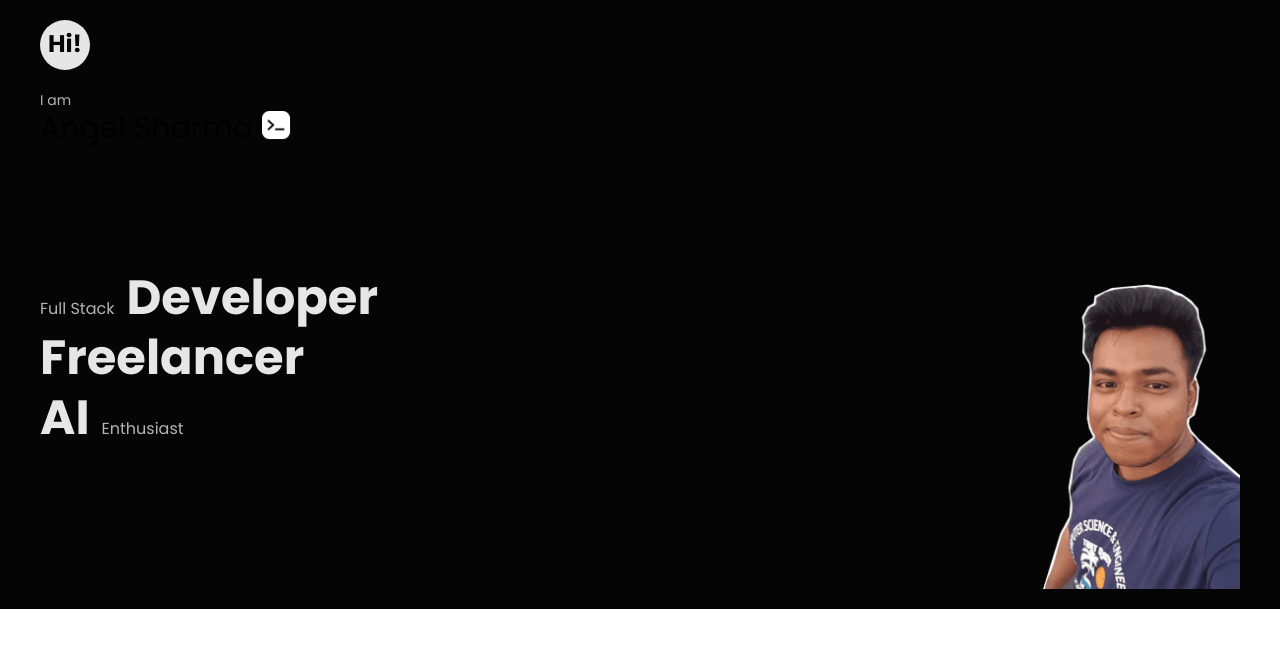
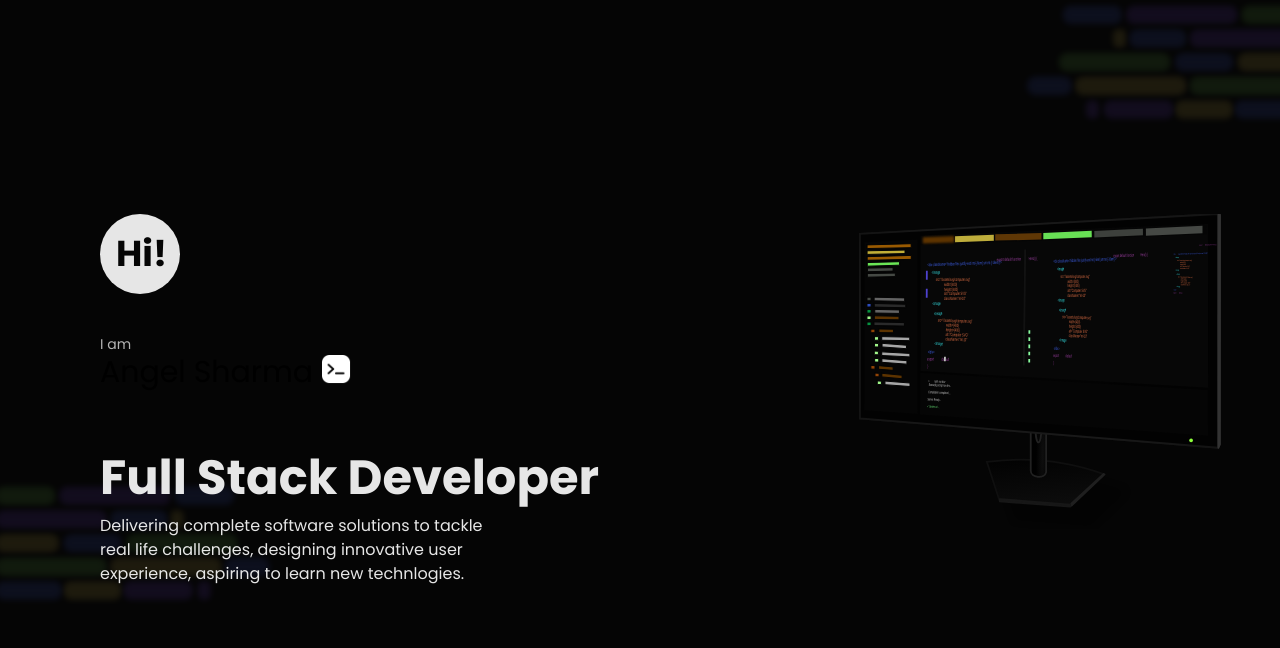
Before and after one commit to angel-dev-cse/angel-dev-cse.github.io, a Next.js app: page / in a window 1280 px wide. Shown: the top 648 px of the page. Built offline with nearby package versions, Linux system fonts and the light colour scheme.

Commit message:
Added svg computer + minor fixes

```diff
--- a/app/components/Hero.tsx
+++ b/app/components/Hero.tsx
@@ -3,23 +3,23 @@ import Image from "next/image";
 
 export default function Hero() {
   return (
-    <div id="hero" className="flex flex-col p-5">
+    <div id="hero" className="flex flex-col p-5 relative">
       <div className="flex items-center justify-center sm:items-start sm:justify-start">
         <Image
           src="/assets/images/white.png"
-          height={50}
-          width={50}
+          height={80}
+          width={80}
           alt="White Image"
           className="rounded-full aspect-square object-cover opacity-90 relative"
         />
         <h1
-          className={`${poppinsBold.className} absolute text-center text-2xl text-black-100 ml-0 mt-0 sm:ml-2 sm:mt-2`}
+          className={`${poppinsBold.className} absolute text-center text-4xl text-black-100 ml-0 mt-0 sm:ml-4 sm:mt-5`}
         >
           Hi!
         </h1>
       </div>
 
-      <span className="text-sm text-white-200 mt-5">I am</span>
+      <span className="text-sm text-white-200 mt-10">I am</span>
 
       <div className="align-middle">
         <span className="relative text-3xl mr-2">Angel Sharma</span>
@@ -31,27 +31,45 @@ export default function Hero() {
           className="absolute inline-flex"
         />
       </div>
-      <div className="mt-5 sm:mt-32">
+      <div className="mt-16 sm:mt-25">
         <div className="mb-3">
-          <span className="text-md text-white-200 mr-3">Full Stack</span>
-          <span className="text-5xl font-bold text-white-100">Developer</span>
+          {/* <span className="text-md text-white-200 mr-3">Full Stack</span> */}
+          <span className="text-5xl font-extrabold text-white-100">
+            Full Stack Developer
+          </span>
         </div>
 
+        {/*
         <div className="mb-3">
-          <span className="text-5xl font-bold text-white-100">Freelancer</span>
-        </div>
+          <span className="text-4xl text-white-100 mr-3">AI Enthusiast</span>
+          <span className="text-md text-white-200"></span>
+        </div> */}
 
-        <div>
-          <span className="text-5xl font-bold text-white-100 mr-3">AI</span>
-          <span className="text-md text-white-200">Enthusiast</span>
+        {/* <div>
+          <span className="text-4xl text-white-100">Freelancer</span>
+        </div> */}
+        <div className="max-w-[30em] text-balance text-white-100 mt-3">
+          Delivering complete software solutions to tackle real life challenges,
+          designing innovative user experience, aspiring to learn new
+          technlogies.
         </div>
       </div>
-      <div className="flex justify-end mt-[-5em] sm:mt-[-10em]">
+      <div className="hidden flex justify-end mt-[-6em] sm:mt-[-16em]">
         <Image
           src="/assets/images/avatar.png"
           width={200}
           height={500}
           alt="White Image"
+          className="ml-10 opacity-5"
+        />
+      </div>
+
+      <div className="absolute top-5 left-[45em] w-full h-full pointer-events-none justify-center">
+        <Image
+          src="/assets/svg/computer.svg"
+          width={400}
+          height={400}
+          alt="Computer SVG"
           className="ml-10"
         />
       </div>
--- a/app/globals.css
+++ b/app/globals.css
@@ -17,6 +17,7 @@
 }
 
 body {
+  height: 100%;
   color: var(--foreground-rgba);
   /* background: linear-gradient(
       to bottom,
--- a/app/page.tsx
+++ b/app/page.tsx
@@ -2,7 +2,16 @@ import Hero from "@/app/components/Hero";
 
 export default function Home() {
   return (
-    <main className="relative bg-black-100 flex justify-center items-center flex-col overflow-hidden mx-auto px-0 sm:px-5">
+    <main
+      className="relative bg-black-100 flex justify-center items-center flex-col overflow-hidden mx-auto px-0 sm:px-20"
+      style={{
+        backgroundImage: "url('/assets/images/background.png')",
+        backgroundSize: "cover",
+        backgroundRepeat: "no-repeat",
+        backgroundPositionY: "top",
+        minHeight: "100vh",
+      }}
+    >
       <div className="max-w-full w-full">
         <Hero />
       </div>
```
Also changed, not shown: public/assets/images/background.png (added), public/assets/svg/computer.svg (added).
